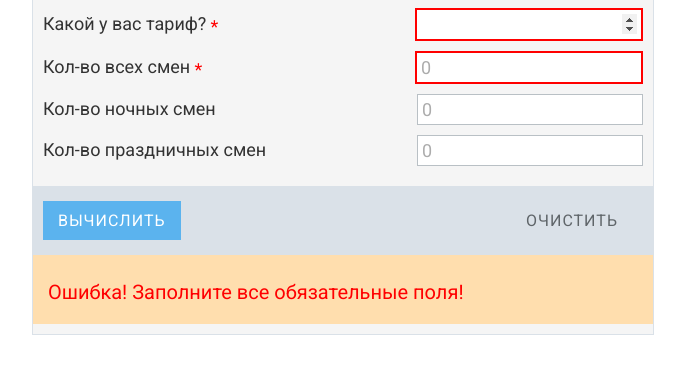
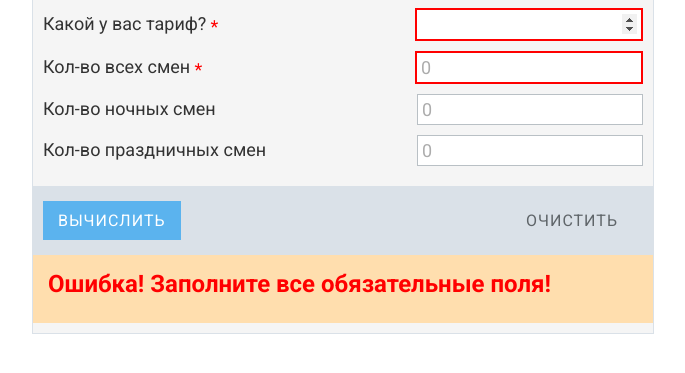
Before and after one commit to maskon/salary-calculator, a plain HTML site: page index.html in a window 1280 px wide. Both pictures are taken after a click on the button "ВЫЧИСЛИТЬ". Shown: the part 61-434 px from the top of the page, without its empty margins (297-982 px from the left). Drawn offline with Linux system fonts and the light colour scheme.

Commit message:
Add files via upload

```diff
--- a/app.js
+++ b/app.js
@@ -11,6 +11,7 @@ const resultElement = document.querySelector('#result')
 const resultElementClean = document.querySelector('#result-clean')
 const resultElementNal = document.querySelector('#result-nal')
 const resultElementSubtitle = document.querySelector('#result-subtitle')
+const resultEl = document.querySelectorAll('.resultat')
 
 let sum
 let sumClean
@@ -83,8 +84,7 @@ submitBtn.onclick = function() {
         input3.style.border = '2px solid red'
         input4.style.border = '2px solid red'
         input3.focus()
-        resultElement.textContent = 'Ошибка! Ночных и праздничных смен не может быть больше!'
-        resultElementSubtitle.textContent = ''
+        resultElementSubtitle.textContent = 'Ошибка! Ночных и праздничных смен не может быть больше!'
     }
 
     else if (Number(input3.value) > Number(input2.value)) {
@@ -92,8 +92,7 @@ submitBtn.onclick = function() {
         renderEror()
         input3.style.border = '2px solid red'
         input3.focus()
-        resultElement.textContent = 'Ошибка! Ночных смен не может быть больше!'
-        resultElementSubtitle.textContent = ''
+        resultElementSubtitle.textContent = 'Ошибка! Ночных смен не может быть больше!'
     }
 
     else if (Number(input4.value) > Number(input2.value)) {
@@ -101,8 +100,7 @@ submitBtn.onclick = function() {
         renderEror()
         input4.style.border = '2px solid red'
         input4.focus()
-        resultElement.textContent = 'Ошибка! Праздничных смен не может быть больше!'
-        resultElementSubtitle.textContent = ''
+        resultElementSubtitle.textContent = 'Ошибка! Праздничных смен не может быть больше!'
     }
 
     else { renderBlock() }
@@ -118,37 +116,57 @@ cleanInput.onclick = function() {
     input4.value = ''
 
     resultElement.textContent = ''
-    resultElement.style.color = ('#333333')
 
     resultElementClean.textContent = ''
-    resultElementClean.style.color = ('#333333')
 
     resultElementNal.textContent = ''
-    resultElementNal.style.color = ('#333333')
 
     renderInput()
 }
 
 function renderBlock() {
-    resultElement.style.color = ('#1668e3')
-    resultElementClean.style.color = ('#1668e3')
-    resultElementNal.style.color = ('#1668e3')
+
+    resultElementSubtitle.innerHTML = 'Размер зарплаты:'
+
+    resultElementCleanHTML = sumClean.toLocaleString('ru-RU', {
+        minimumFractionDigits: 0,
+        maximumFractionDigits: 2,
+    })
+
+    resultElementHTML = sum.toLocaleString('ru-RU', {
+        minimumFractionDigits: 0,
+        maximumFractionDigits: 2,
+    })
+
+    resultElementNalHTML = sumNal.toLocaleString('ru-RU', {
+        minimumFractionDigits: 0,
+        maximumFractionDigits: 2,
+    })
+
+    resultEl.forEach( function (item) {
+        item.style.color = '#333333'
+        item.style.fontWeight = '700'
+    })
+
+    resultElementSubtitle.style.color = '#333333' // <span style="color: blue; font-weight: bold;">${resultElementCleanHTML}</span>
+
+    resultEl[0].innerHTML = `Чистыми: <span style="color: #1668e3;">${resultElementCleanHTML} ₽</span>`
+
+    resultEl[1].innerHTML = `До вычета налога: <span style="color: #1668e3;">${resultElementHTML} ₽</span>`
+
+    resultEl[2].innerHTML = `Сумма налога: <span style="color: #1668e3;">${resultElementNalHTML} ₽</span>`
 
     renderInput()
-
-    resultElementSubtitle.textContent = 'Размер зарплаты:'
-    resultElementClean.textContent = 'Чистыми: ' + sumClean.toFixed(2) + ' ₽'
-    resultElement.textContent = 'До вычета налога: ' + sum.toFixed(2) + ' ₽'
-    resultElementNal.textContent = 'Сумма налога: ' + sumNal.toFixed(2) + ' ₽'
 }
 
 function renderEror() {
-    resultElement.style.color = ('red')
-    resultElementClean.style.color = ('red')
-    resultElement.textContent = 'Ошибка! Заполните все обязательные поля!'
-    resultElementClean.textContent = ''
-    resultElementNal.textContent = ''
-    resultElementSubtitle.textContent = ''
+
+    resultEl.forEach( function (item) {
+        item.innerHTML = ''
+    })
+
+    resultElementSubtitle.style.color = 'red'
+    resultElementSubtitle.textContent = 'Ошибка! Заполните все обязательные поля!'
 }
 
 function renderInput() {
--- a/index.html
+++ b/index.html
@@ -31,9 +31,9 @@
         </div>
         <div class="text" id="block--result">
             <h2 class="subtitle" id="result-subtitle"></h2>
-            <p class="resultat" id="result-clean"></p>
-            <p class="resultat" id="result"></p>
-            <p class="resultat" id="result-nal"></p>
+            <p class="resultat"><span id="result-clean"></span></p>
+            <p class="resultat"><span id="result"></span></p>
+            <p class="resultat" ><span id="result-nal"></span></p>
         </div>
     </div>
     <script src="app.js"></script>
```
